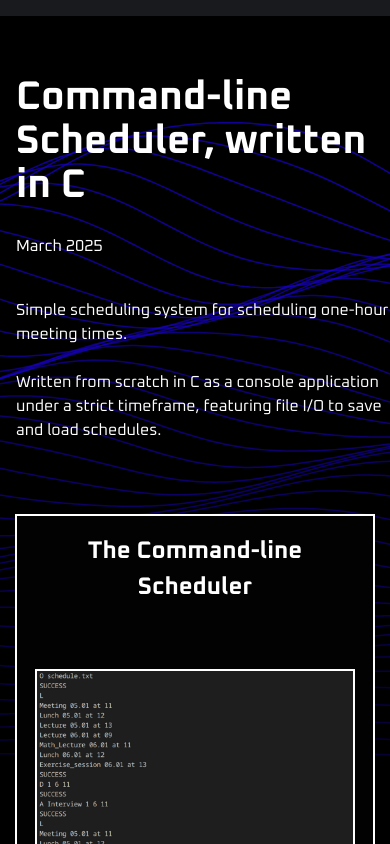
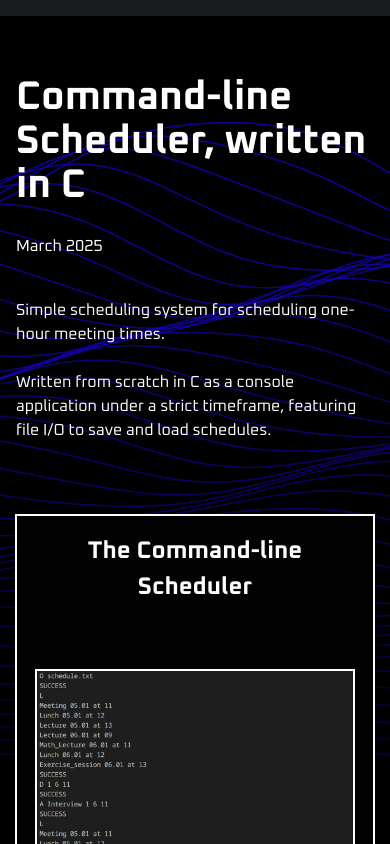
Before and after one commit to silentwinter0/portfolio, a React (Vite) app: page /projects/c-scheduler in a window 390 px wide. Shown: the top 844 px of the page. Built offline with nearby package versions, Linux system fonts and the light colour scheme.

Commit message:
Another small mobile styling tweak

```diff
--- a/src/pages/FrontPage.css
+++ b/src/pages/FrontPage.css
@@ -129,7 +129,7 @@ html, body, #root {
   }
 
   .project-bigtext {
-    width: 100%;
+    width: 96%;
   }
 
 }
```
